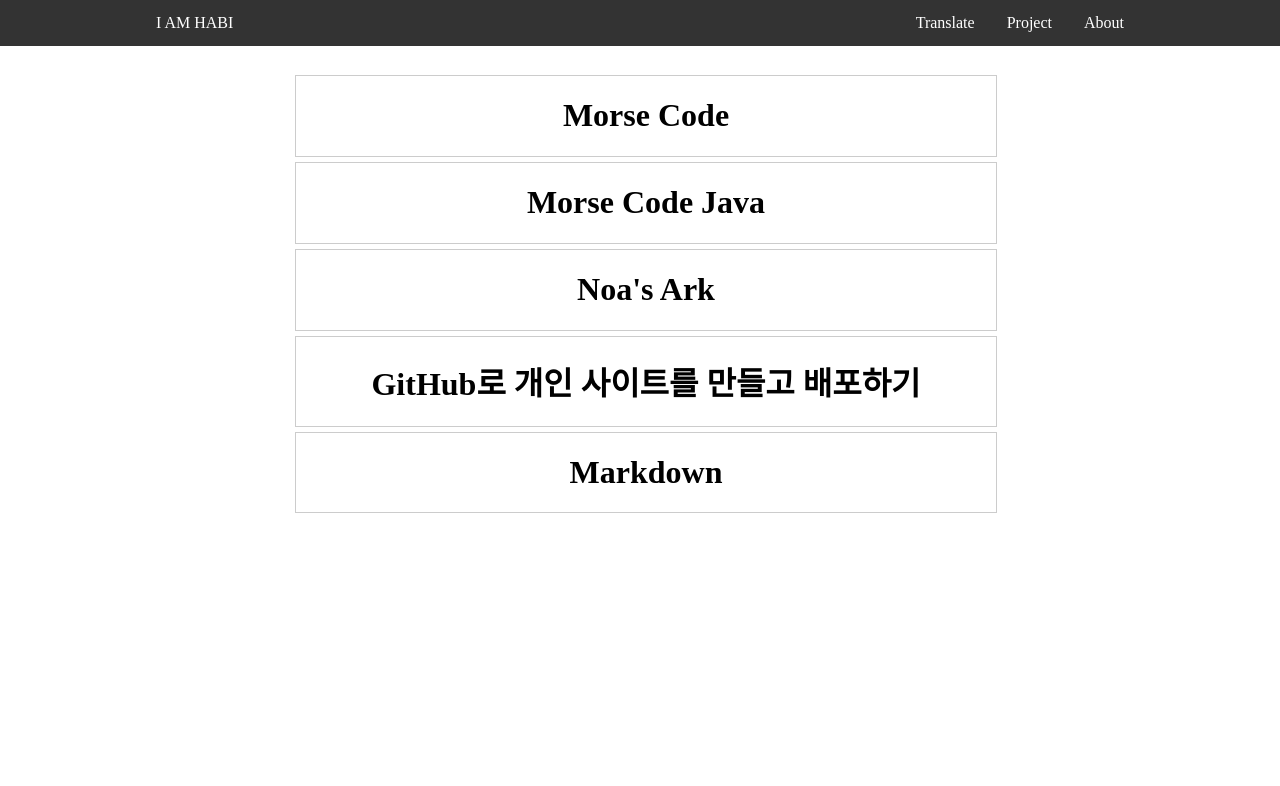
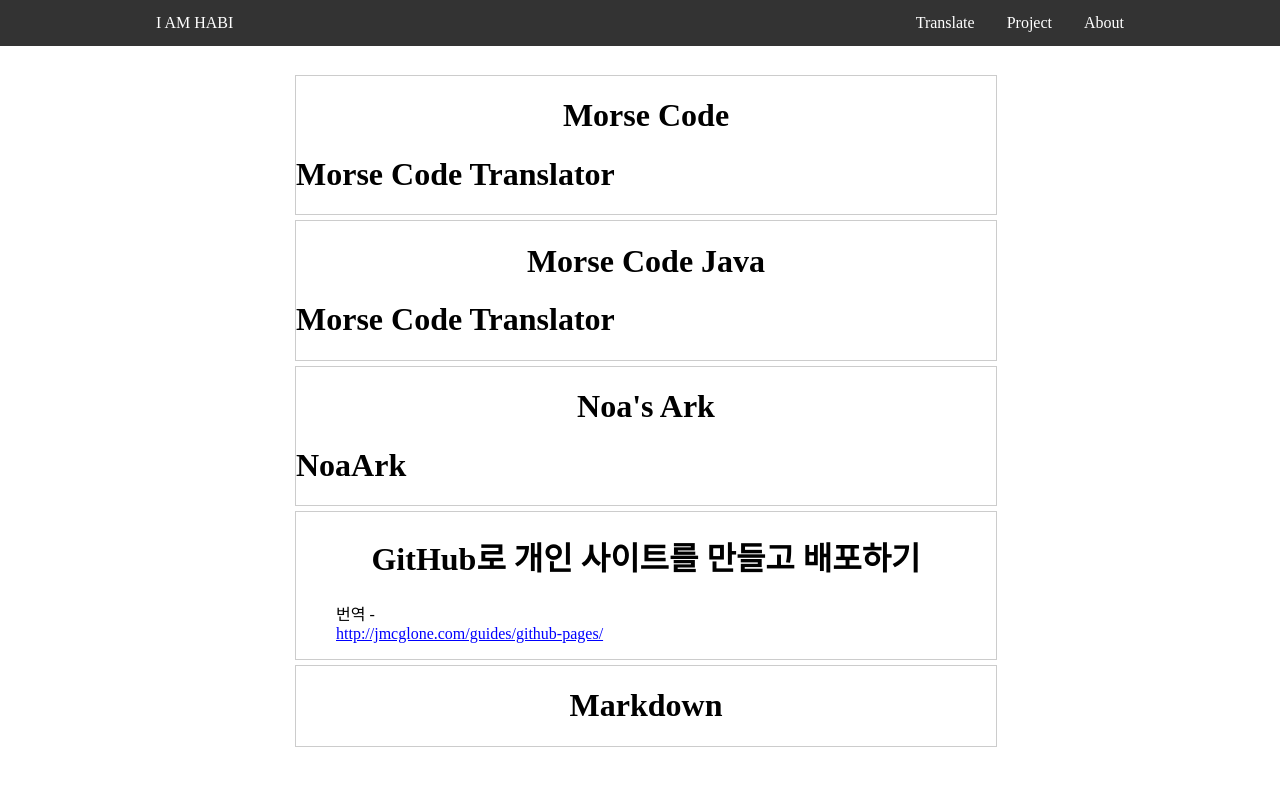
Before and after one commit to iamhabi/iamhabi.github.io, a Jekyll site: the page built from index.html, in a window 1280 px wide. Shown: the top 786 px of the page. Built offline with Jekyll 4.4.1, drawn with Linux system fonts in a browser that asks for light colours.

Commit message:
excerpt test

```diff
--- a/_posts/project/2018-12-26-morse-code.md
+++ b/_posts/project/2018-12-26-morse-code.md
@@ -3,6 +3,7 @@ layout: post
 title: Morse Code
 data: 2018-12-26
 category: project
+exceprt_separator: Morse Code Translator
 ---
 
 # Morse Code Translator
--- a/index.html
+++ b/index.html
@@ -10,6 +10,7 @@ title: iamhabi
                 <h1 style="text-align:center;">
                     {{ post.title }}
                 </h1>
+                {{ post.excerpt }}
             </div>
         </a>
         {% endfor %}
```
Also changed, not shown: _posts/2018-12-23-md-test.md (+2 -0 lines).
